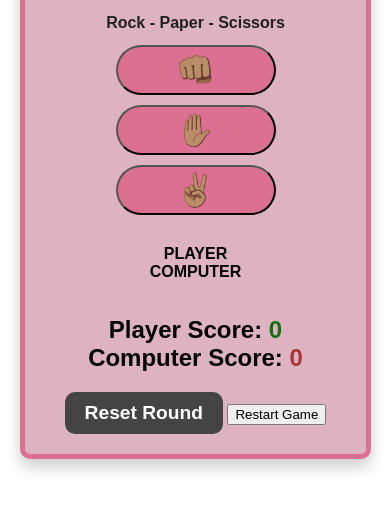
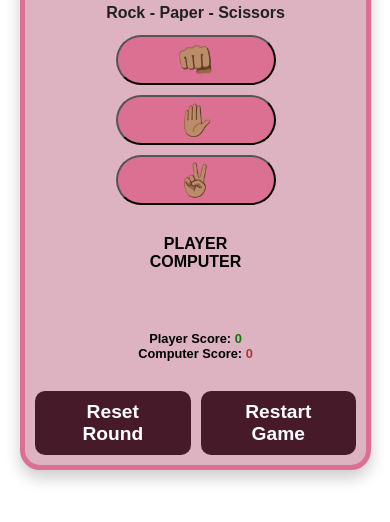
Before and after one commit to sademakhubele/rock-papper-scissors-game, a plain HTML site: page index.html in a window 390 px wide. Shown: the part 154-676 px from the top of the page. Drawn offline with Linux system fonts and the light colour scheme.

Commit message:
Update styles.css

```diff
--- a/styles.css
+++ b/styles.css
@@ -46,11 +46,17 @@ h2 {
     background-color: plum;
 }
 
+.button-row {
+    display: flex;
+    gap: 10px;
+    margin-top: 20px;
+}
+
 .game-container {
     background-color: rgb(221, 178, 193);
     border: 5px solid palevioletred;
-    border-radius: 10px;
-    padding: 20px;
+    border-radius: 20px;
+    padding: 10px;
     width: 90vw;
     max-width: 850px;
     box-shadow: 0 8px 16px rgba(0,0,0,0.2);
@@ -84,20 +90,20 @@ h2 {
     margin: 30px 0;
 }
 
-#resetButton {
-    margin-top: 20px;
+#resetButton, #restartButton {
+    margin-top: 10px;
     padding: 10px 20px;
     font-size: 1.2rem;
     font-weight: bold;
     border: none;
     border-radius: 10px;
-    background-color: #444;
+    background-color: #471a29;
     color: white;
     cursor: pointer;
     transition: background-color 0.3s ease;
 }
 
-#resetButton:hover {
+#resetButton:hover, #restartButton:hover {
     background-color: #666;
 }
 
@@ -123,6 +129,19 @@ h2 {
     animation: bounce 0.4s ease;
 }
 
+.fade-out {
+    opacity: 0;
+    visibility: hidden;
+    transition: opacity 0.5s ease, visibility 0.5s ease;
+  }
+
+  .fade-in {
+    opacity: 1;
+    visibility: visible;
+    transition: opacity 0.5s ease, visibility 0.5s ease;
+  }
+
+
 @media (max-width: 600px) {
     h1 {
         font-size: 2rem;
@@ -140,7 +159,6 @@ h2 {
 
     #resultDisplay {
         font-size: 1rem;
-        margin-bottom: 5px;
     }
 
     #playerDisplay, #computerDisplay {
@@ -148,11 +166,11 @@ h2 {
     }
 
     .scoreDisplay {
-        font-size: 1.5rem;
+        font-size: 0.8rem;
     }
 
     .scores {
-        font-size: 1.2rem;
+        font-size: 1rem;
     }
 
     .game-container {
@@ -162,4 +180,9 @@ h2 {
     .game {
         max-height: 650px;
     }
+
+    #resetButton,
+    #restartButton {
+        width: 100%;
+    }
 }
```
